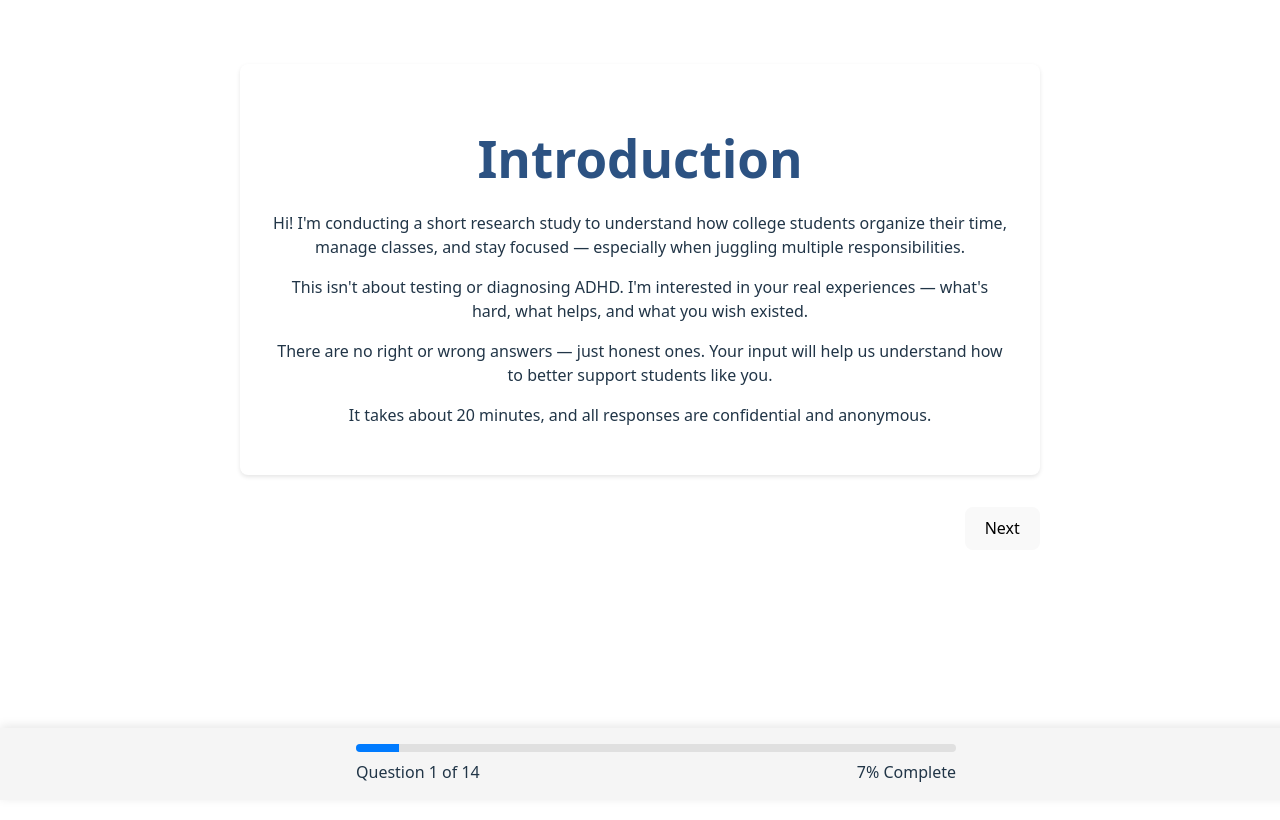
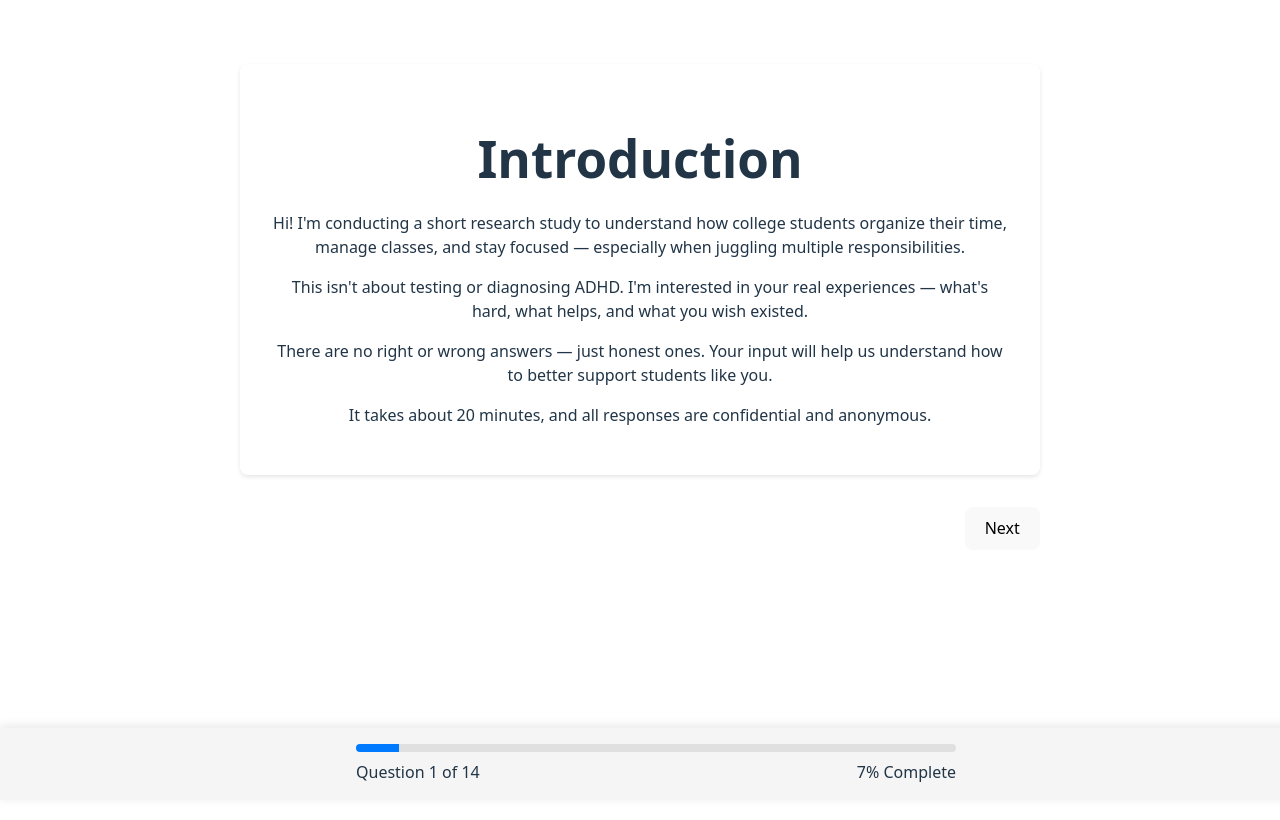
Before and after one commit to asoma-digital/customer-discovery-form, a React (Vite) app: page / in a window 1280 px wide. Shown: the top 820 px of the page. Built offline with nearby package versions, Linux system fonts and the light colour scheme; no server answers.

Commit message:
fixed the color theme issues

```diff
--- a/src/components/DiscoveryForm.jsx
+++ b/src/components/DiscoveryForm.jsx
@@ -538,13 +538,11 @@ function DiscoveryForm() {
             >
 
                 <div style={{
-                    backgroundColor: "#fff",
                     padding: "2rem",
                     borderRadius: "8px",
                     boxShadow: "0 2px 4px rgba(0,0,0,0.1)"
                 }}>
                     <h1 style={{
-                        color: "#2c5282",
                         marginBottom: "1.5rem"
                     }}>
                         {sections[currentPage].title}
```
